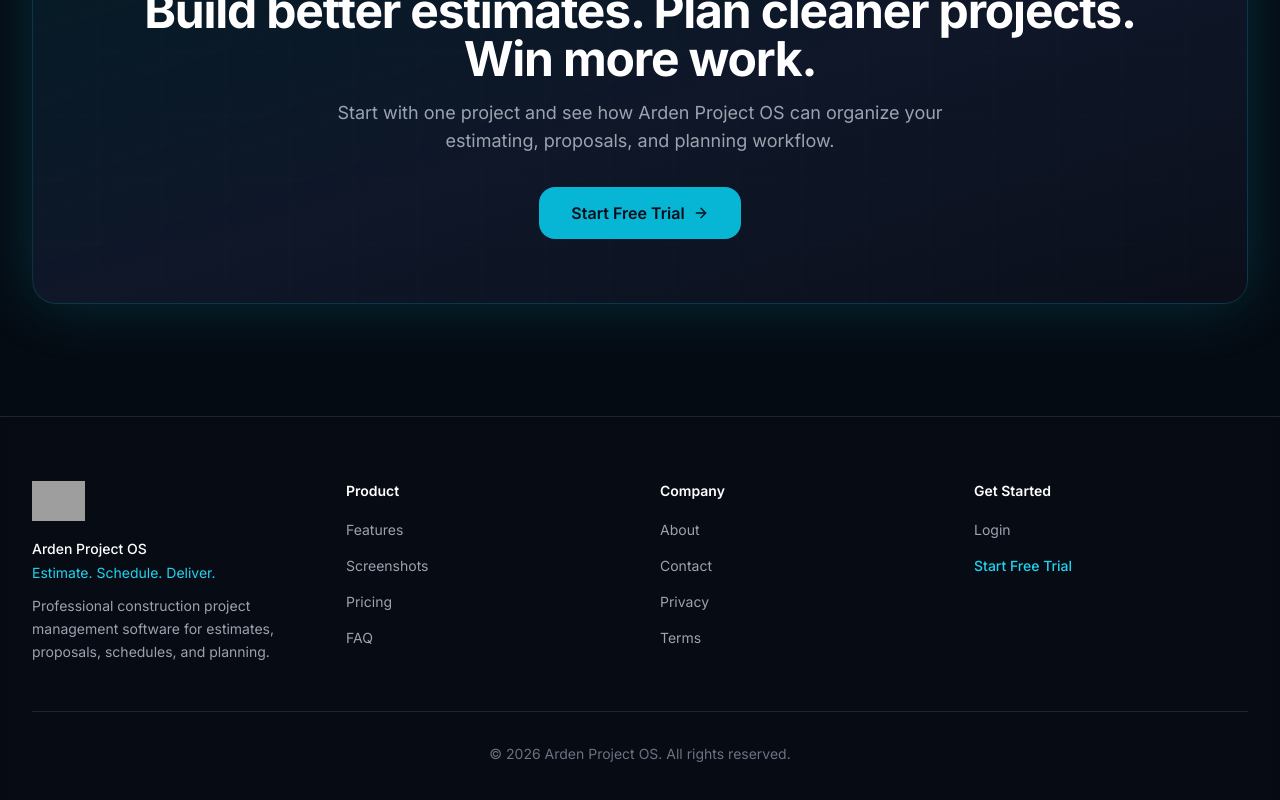
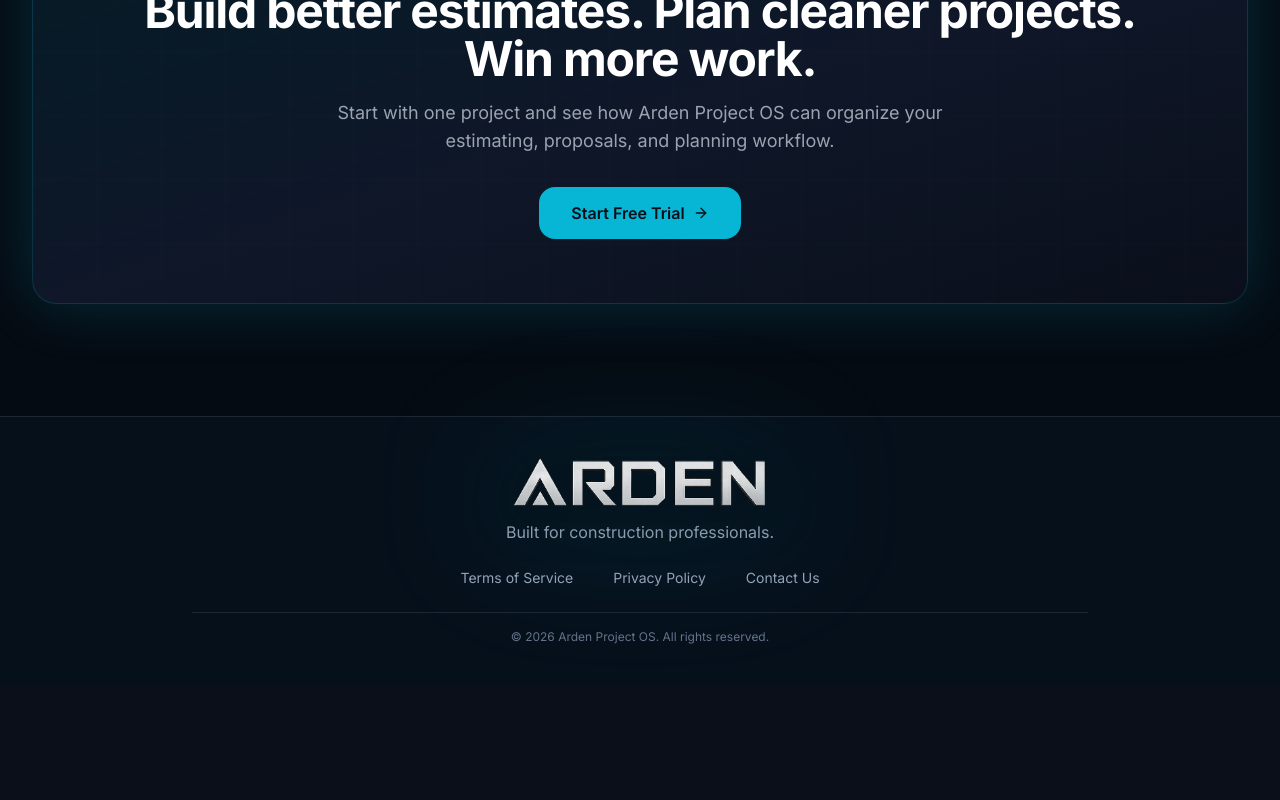
Before and after one commit to seabee2007/concrete-calc-website, a React (Vite) app: page / in a window 1280 px wide. Shown: the part 6326-7126 px from the top of the page. After the commit the page ends 7011 px from the top, so only its background shows below. Built offline with nearby package versions, Linux system fonts and the light colour scheme; grey boxes are pictures that could not be loaded.

Commit message:
marketing footer updated

```diff
--- a/src/components/marketing/Footer.tsx
+++ b/src/components/marketing/Footer.tsx
@@ -1,22 +1,11 @@
 import { useState } from 'react'
-import { APP_LOGIN, APP_SIGNUP, BRAND_NAME, SECTION_IDS, scrollToSection } from '../../constants/marketing'
+import { BRAND_NAME } from '../../constants/marketing'
 import LegalDocumentModal from '../legal/LegalDocumentModal'
 import PrivacyPolicy from '../legal/PrivacyPolicy'
 import TermsOfService from '../legal/TermsOfService'
 
-const productLinks = [
-  { label: 'Features', id: SECTION_IDS.features },
-  { label: 'Screenshots', id: SECTION_IDS.screenshots },
-  { label: 'Pricing', id: SECTION_IDS.pricing },
-  { label: 'FAQ', id: SECTION_IDS.faq },
-]
-
-const companyLinks = [
-  { label: 'About', href: '#' },
-  { label: 'Contact', href: '#' },
-  { label: 'Privacy', action: 'privacy' as const },
-  { label: 'Terms', action: 'terms' as const },
-]
+const legalLinkClassName =
+  'text-slate-400 transition-colors hover:text-cyan-300 focus-visible:outline-none focus-visible:ring-2 focus-visible:ring-cyan-400/50 focus-visible:ring-offset-2 focus-visible:ring-offset-[#07111d]'
 
 export default function Footer() {
   const [showTerms, setShowTerms] = useState(false)
@@ -24,100 +13,38 @@ export default function Footer() {
 
   return (
     <>
-      <footer className="relative z-10 border-t border-white/10 bg-navy-950/30 py-12 backdrop-blur-sm lg:py-16">
-        <div className="section-container">
-          <div className="grid gap-10 sm:grid-cols-2 lg:grid-cols-4">
-            {/* Brand */}
-            <div className="sm:col-span-2 lg:col-span-1">
-              <a href="#" className="inline-block" aria-label={BRAND_NAME}>
-                <img
-                  src="/images/logo_dark_banner_simple.png"
-                  alt={BRAND_NAME}
-                  className="h-10 w-auto max-w-[220px] object-contain"
-                />
-              </a>
-              <p className="mt-3 text-sm font-medium text-white">{BRAND_NAME}</p>
-              <p className="mt-1 text-sm text-electric-400">Estimate. Schedule. Deliver.</p>
-              <p className="mt-3 max-w-xs text-sm leading-relaxed text-concrete-400">
-                Professional construction project management software for estimates, proposals, schedules, and planning.
-              </p>
-            </div>
+      <footer className="relative z-10 border-t border-white/10 bg-[#07111d]/90 px-6 py-8 text-center backdrop-blur-md sm:py-10">
+        <div
+          className="pointer-events-none absolute left-1/2 top-8 h-24 w-80 -translate-x-1/2 rounded-full bg-cyan-500/10 blur-3xl"
+          aria-hidden="true"
+        />
 
-            {/* Product */}
-            <div>
-              <p className="text-sm font-semibold text-white">Product</p>
-              <ul className="mt-4 space-y-3">
-                {productLinks.map((link) => (
-                  <li key={link.id}>
-                    <button
-                      type="button"
-                      onClick={() => scrollToSection(link.id)}
-                      className="text-sm text-concrete-400 transition-colors hover:text-white"
-                    >
-                      {link.label}
-                    </button>
-                  </li>
-                ))}
-              </ul>
-            </div>
+        <div className="relative mx-auto max-w-4xl">
+          <img
+            src="/images/ARDEN-removebg-preview.png"
+            alt="Arden Project OS"
+            className="mx-auto h-auto w-[240px] max-w-[80vw] object-contain drop-shadow-[0_8px_24px_rgba(0,0,0,0.45)] sm:w-[260px]"
+          />
 
-            {/* Company */}
-            <div>
-              <p className="text-sm font-semibold text-white">Company</p>
-              <ul className="mt-4 space-y-3">
-                {companyLinks.map((link) => (
-                  <li key={link.label}>
-                    {'action' in link ? (
-                      <button
-                        type="button"
-                        onClick={() =>
-                          link.action === 'terms' ? setShowTerms(true) : setShowPrivacy(true)
-                        }
-                        className="text-sm text-concrete-400 transition-colors hover:text-white"
-                      >
-                        {link.label}
-                      </button>
-                    ) : (
-                      <a
-                        href={link.href}
-                        className="text-sm text-concrete-400 transition-colors hover:text-white"
-                      >
-                        {link.label}
-                      </a>
-                    )}
-                  </li>
-                ))}
-              </ul>
-            </div>
+          <p className="mt-3 text-sm text-slate-400 sm:text-base">Built for construction professionals.</p>
 
-            {/* Account */}
-            <div>
-              <p className="text-sm font-semibold text-white">Get Started</p>
-              <ul className="mt-4 space-y-3">
-                <li>
-                  <a
-                    href={APP_LOGIN}
-                    className="text-sm text-concrete-400 transition-colors hover:text-white"
-                  >
-                    Login
-                  </a>
-                </li>
-                <li>
-                  <a
-                    href={APP_SIGNUP}
-                    className="text-sm font-medium text-electric-400 transition-colors hover:text-electric-300"
-                  >
-                    Start Free Trial
-                  </a>
-                </li>
-              </ul>
-            </div>
-          </div>
+          <nav
+            className="mt-6 flex flex-wrap items-center justify-center gap-x-10 gap-y-3 text-sm text-slate-400"
+            aria-label="Legal"
+          >
+            <button type="button" onClick={() => setShowTerms(true)} className={legalLinkClassName}>
+              Terms of Service
+            </button>
+            <button type="button" onClick={() => setShowPrivacy(true)} className={legalLinkClassName}>
+              Privacy Policy
+            </button>
+            <a href="mailto:support@ardenprojectos.com" className={legalLinkClassName}>
+              Contact Us
+            </a>
+          </nav>
 
-          <div className="mt-12 border-t border-white/10 pt-8">
-            <p className="text-center text-sm text-concrete-500">
-              &copy; {new Date().getFullYear()} {BRAND_NAME}. All rights reserved.
-            </p>
+          <div className="mt-6 border-t border-white/10 pt-4 text-xs text-slate-500">
+            © {new Date().getFullYear()} {BRAND_NAME}. All rights reserved.
           </div>
         </div>
       </footer>
```
Also changed, not shown: public/images/ARDEN-removebg-preview.png (added).
